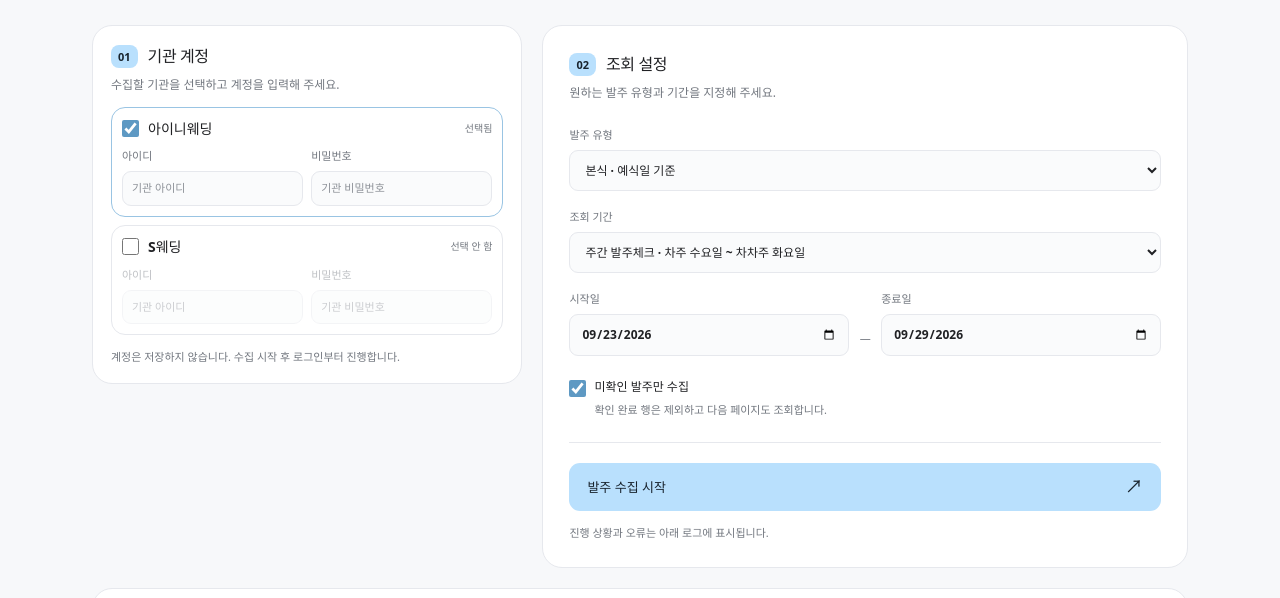
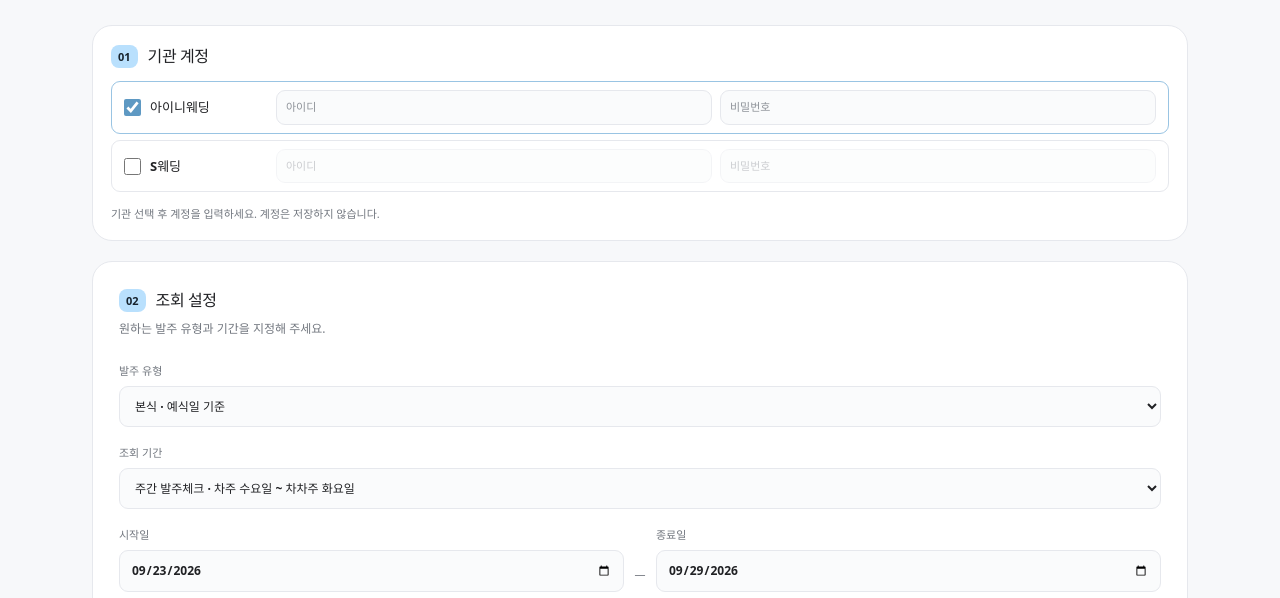
Before and after one commit to JUN573373/ganadara, a website built with Vite: page index.html in a window 1280 px wide. Shown: the part 202-800 px from the top of the page. Built offline with nearby package versions, Linux system fonts and the light colour scheme.

Commit message:
html, css 수정

```diff
--- a/index.html
+++ b/index.html
@@ -31,26 +31,25 @@
           <div class="settings-grid">
             <section class="panel accounts-panel" aria-labelledby="accounts-title">
               <div class="section-heading"><span class="step">01</span><h2 id="accounts-title">기관 계정</h2></div>
-              <p class="section-description">수집할 기관을 선택하고 계정을 입력해 주세요.</p>
               <div class="accounts">
                 <article class="account-card" data-site="ini">
-                  <label class="institution"><input type="checkbox" name="site" value="ini" checked /><span>아이니웨딩<small>prm.iniwedding.com</small></span><span class="site-tag">선택됨</span></label>
+                  <label class="institution"><input type="checkbox" name="site" value="ini" checked /><span>아이니웨딩</span><span class="site-tag">선택됨</span></label>
                   <fieldset class="credentials">
                     <legend class="sr-only">아이니웨딩 계정</legend>
-                    <label for="ini-id">아이디<input id="ini-id" name="ini-id" type="text" autocomplete="off" autocapitalize="none" spellcheck="false" placeholder="기관 아이디" required /></label>
-                    <label for="ini-password">비밀번호<input id="ini-password" name="ini-password" type="password" autocomplete="off" placeholder="기관 비밀번호" required /></label>
+                    <label for="ini-id"><span class="sr-only">아이디</span><input id="ini-id" name="ini-id" type="text" autocomplete="off" autocapitalize="none" spellcheck="false" placeholder="아이디" required /></label>
+                    <label for="ini-password"><span class="sr-only">비밀번호</span><input id="ini-password" name="ini-password" type="password" autocomplete="off" placeholder="비밀번호" required /></label>
                   </fieldset>
                 </article>
                 <article class="account-card is-unselected" data-site="swed">
-                  <label class="institution"><input type="checkbox" name="site" value="swed" /><span>S웨딩<small>prm.s-wed.co.kr</small></span><span class="site-tag">선택 안 함</span></label>
+                  <label class="institution"><input type="checkbox" name="site" value="swed" /><span>S웨딩</span><span class="site-tag">선택 안 함</span></label>
                   <fieldset class="credentials" disabled>
                     <legend class="sr-only">S웨딩 계정</legend>
-                    <label for="swed-id">아이디<input id="swed-id" name="swed-id" type="text" autocomplete="off" autocapitalize="none" spellcheck="false" placeholder="기관 아이디" required /></label>
-                    <label for="swed-password">비밀번호<input id="swed-password" name="swed-password" type="password" autocomplete="off" placeholder="기관 비밀번호" required /></label>
+                    <label for="swed-id"><span class="sr-only">아이디</span><input id="swed-id" name="swed-id" type="text" autocomplete="off" autocapitalize="none" spellcheck="false" placeholder="아이디" required /></label>
+                    <label for="swed-password"><span class="sr-only">비밀번호</span><input id="swed-password" name="swed-password" type="password" autocomplete="off" placeholder="비밀번호" required /></label>
                   </fieldset>
                 </article>
               </div>
-              <p class="field-note">계정은 저장하지 않습니다. 수집 시작 후 로그인부터 진행합니다.</p>
+              <p class="field-note">기관 선택 후 계정을 입력하세요. 계정은 저장하지 않습니다.</p>
             </section>
 
             <section class="panel" aria-labelledby="options-title">
--- a/src/style.css
+++ b/src/style.css
@@ -204,13 +204,15 @@ input::placeholder { color: var(--muted); opacity: .8; font-size: 11px; }
 .agg-item-header { display: flex; justify-content: space-between; font-weight: bold; margin-bottom: 4px; }
 
 /* 계정 입력은 간결하게, 변환 기준은 기본으로 펼쳐서 표시합니다. */
-.settings-grid { grid-template-columns: minmax(260px, .8fr) minmax(0, 1.2fr); align-items: start; }
+.settings-grid { grid-template-columns: 1fr; align-items: start; }
 .accounts-panel { padding: 18px; }
-.accounts-panel .account-card { padding: 10px; }
-.accounts-panel .accounts { gap: 8px; }
-.accounts-panel .credentials { gap: 8px; margin-top: 8px; }
+.accounts-panel .account-card { display: grid; grid-template-columns: 140px minmax(0, 1fr); align-items: center; gap: 12px; padding: 8px 12px; border-radius: 9px; }
+.accounts-panel .accounts { gap: 6px; margin-top: 12px; }
+.accounts-panel .credentials { grid-template-columns: 1fr 1fr; gap: 8px; margin-top: 0; min-width: 0; }
 .accounts-panel .credentials input { min-height: 34px; padding: 7px 9px; }
-.accounts-panel .institution small { display: none; }
+.accounts-panel .site-tag { display: none; }
+.accounts-panel .institution { font-size: 13px; }
+.accounts-panel .credentials label { min-width: 0; }
 .accounts-panel .section-description { margin-bottom: 12px; }
 .rules-panel .section-description { line-height: 1.7; }
 .rules-panel .check-option small { max-width: 440px; line-height: 1.6; }
@@ -219,3 +221,7 @@ input::placeholder { color: var(--muted); opacity: .8; font-size: 11px; }
   .settings-grid, .rules-grid { grid-template-columns: 1fr; }
   .result-actions, .badges-row { flex-wrap: wrap; }
 }
+
+@media (max-width: 520px) {
+  .accounts-panel .account-card { grid-template-columns: 1fr; gap: 8px; }
+}
```
